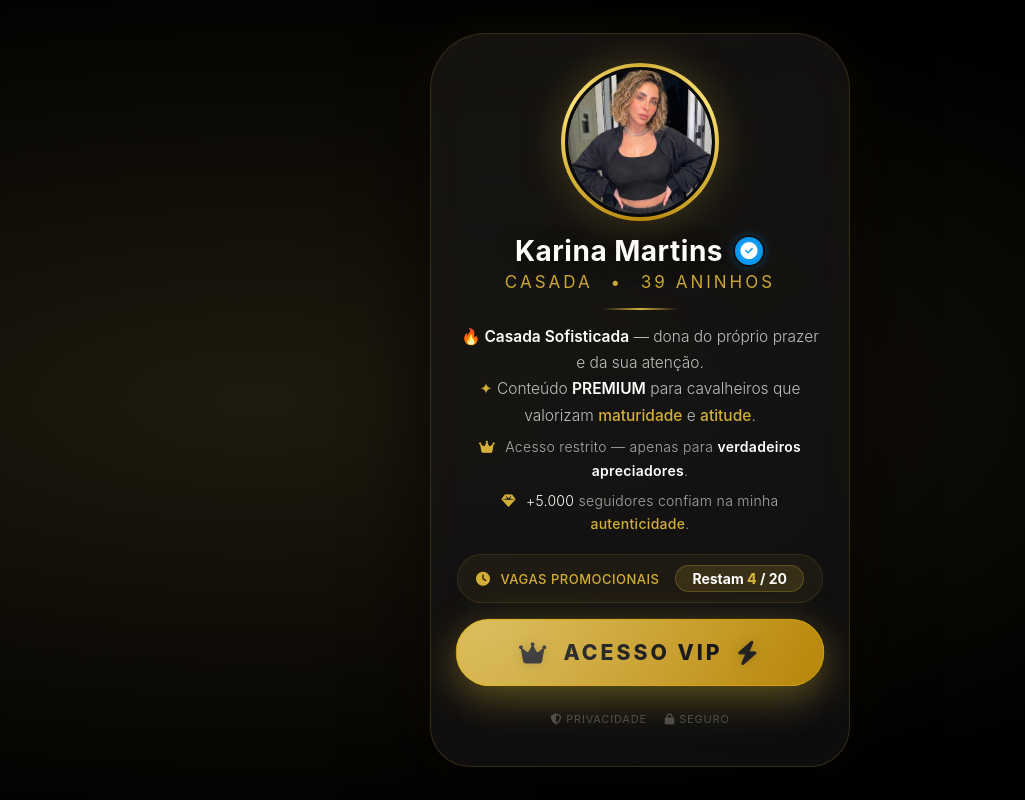
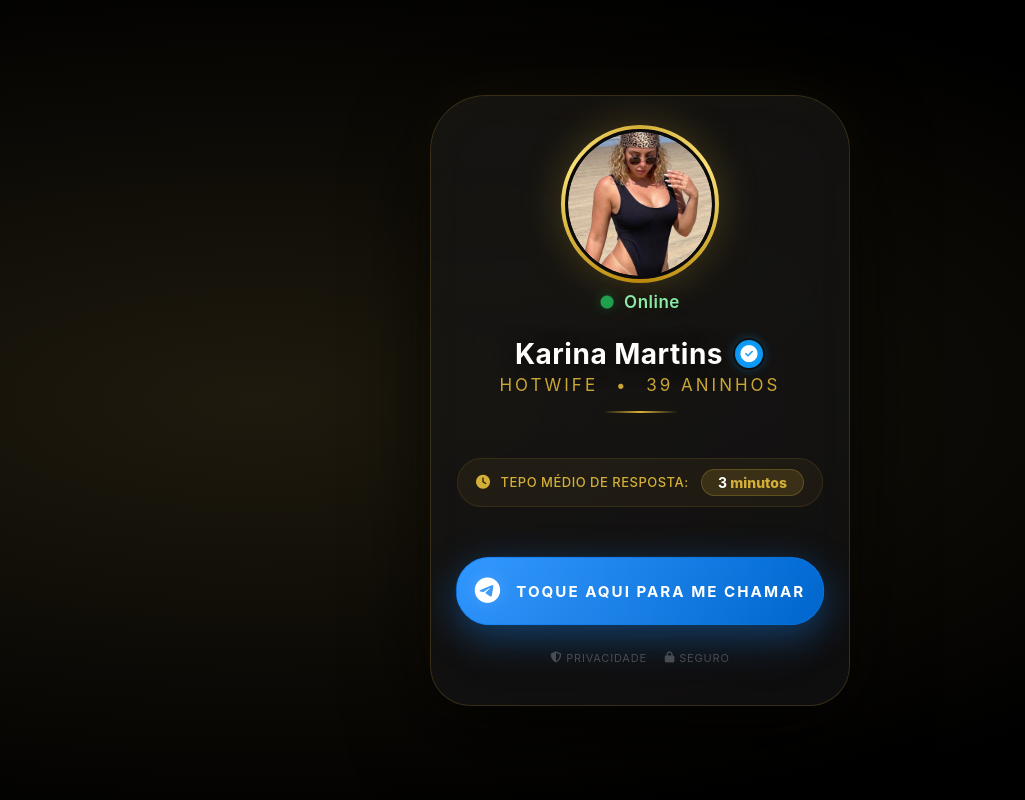
Before and after one commit to stefano1997-t/karinamartins.site, a plain HTML site: page index.html in a window 1280 px wide. Shown: the whole page, without its empty margins (0-1025 px from the left). Drawn offline with Linux system fonts and the light colour scheme.

Commit message:
Add files via upload

```diff
--- a/index.html
+++ b/index.html
@@ -3,7 +3,7 @@
 <head>
   <meta charset="UTF-8" />
   <meta name="viewport" content="width=device-width, initial-scale=1.0, maximum-scale=1.0, user-scalable=no" />
-  <title>Karina Martins • Oficial </title>
+  <title>Karina Martins • Oficial • Hotwife</title>
   <link rel="stylesheet" href="https://cdnjs.cloudflare.com/ajax/libs/font-awesome/6.5.0/css/all.min.css" />
   <style>
     /* ===== RESET E BASE ===== */
@@ -62,7 +62,7 @@
       position: relative;
       width: 148px;
       height: 148px;
-      margin: 0 auto 18px;
+      margin: 0 auto 0;
     }
 
     /* Anel dourado que gira */
@@ -119,6 +119,47 @@
       border-radius: 50%;
     }
 
+    /* ===== STATUS ONLINE (BOLINHA VERDE PISCANDO) ===== */
+    .online-status {
+      display: flex;
+      align-items: center;
+      justify-content: center;
+      gap: 10px;
+      margin-top: 14px;
+      margin-bottom: 4px;
+    }
+
+    .online-dot {
+      width: 14px;
+      height: 14px;
+      background: #22c55e;
+      border-radius: 50%;
+      display: inline-block;
+      box-shadow: 0 0 20px rgba(34, 197, 94, 0.5);
+      animation: pulseDot 1.8s ease-in-out infinite;
+    }
+
+    @keyframes pulseDot {
+      0%, 100% {
+        opacity: 1;
+        transform: scale(1);
+        box-shadow: 0 0 20px rgba(34, 197, 94, 0.5);
+      }
+      50% {
+        opacity: 0.5;
+        transform: scale(0.85);
+        box-shadow: 0 0 8px rgba(34, 197, 94, 0.2);
+      }
+    }
+
+    .online-text {
+      font-size: 17px;
+      font-weight: 600;
+      color: #86efac;
+      letter-spacing: 0.5px;
+      text-shadow: 0 0 30px rgba(34, 197, 94, 0.15);
+    }
+
     /* ===== NOME + SELO VERIFICADO ANIMADO ===== */
     .name-container {
       display: flex;
@@ -126,7 +167,7 @@
       justify-content: center;
       gap: 10px;
       flex-wrap: wrap;
-      margin-top: 6px;
+      margin-top: 25px;
     }
 
     .name {
@@ -173,7 +214,7 @@
       text-transform: uppercase;
       opacity: 0.95;
       text-shadow: 0 0 30px rgba(212, 175, 55, 0.15);
-      text-align: center; /* <-- CENTRALIZADO */
+      text-align: center;
       width: 100%;
       display: block;
     }
@@ -199,7 +240,7 @@
       margin: 4px 0 12px;
       padding: 0 4px;
       font-weight: 300;
-      text-align: center; /* <-- CENTRALIZADO PARA COMBINAR */
+      text-align: center;
     }
 
     .bio .destacar {
@@ -231,7 +272,7 @@
       border: 1px solid rgba(212, 175, 55, 0.12);
       border-radius: 60px;
       padding: 10px 18px;
-      margin: 18px 0 16px;
+      margin: 45px 0 16px;
       display: flex;
       align-items: center;
       justify-content: space-between;
@@ -267,7 +308,7 @@
       font-weight: 800;
     }
 
-    /* ===== BOTÃO VIP PULSANTE ===== */
+    /* ===== BOTÃO VIP - AZUL COM ÍCONE DO TELEGRAM ===== */
     .btn-vip {
       display: flex;
       align-items: center;
@@ -275,37 +316,37 @@
       gap: 14px;
       width: 100%;
       padding: 20px 12px;
-      margin: 12px 0 20px;
-      background: linear-gradient(135deg, #d4af37 0%, #b8860b 50%, #8b6914 100%);
+      margin: 50px 0 20px;
+      background: linear-gradient(135deg, #1a8cff 0%, #0066cc 50%, #004d99 100%);
       background-size: 200% 200%;
       border: none;
       border-radius: 60px;
-      color: #0a0a0a;
-      font-size: 21px;
-      font-weight: 800;
+      color: #ffffff;
+      font-size: 15px;
+      font-weight: 700;
       text-transform: uppercase;
-      letter-spacing: 3px;
+      letter-spacing: 2px;
       cursor: pointer;
-      box-shadow: 0 10px 40px rgba(212, 175, 55, 0.4);
+      box-shadow: 0 10px 40px rgba(26, 140, 255, 0.35);
       transition: all 0.3s ease;
       text-decoration: none;
-      border: 1px solid rgba(255, 215, 0, 0.3);
+      border: 1px solid rgba(26, 140, 255, 0.25);
       animation: pulseBtn 2.8s ease-in-out infinite;
       position: relative;
       overflow: hidden;
     }
 
     @keyframes pulseBtn {
-      0% { box-shadow: 0 8px 30px rgba(212, 175, 55, 0.3); transform: scale(1); }
-      50% { box-shadow: 0 15px 55px rgba(212, 175, 55, 0.6); transform: scale(1.02); }
-      100% { box-shadow: 0 8px 30px rgba(212, 175, 55, 0.3); transform: scale(1); }
+      0% { box-shadow: 0 8px 30px rgba(26, 140, 255, 0.3); transform: scale(1); }
+      50% { box-shadow: 0 15px 55px rgba(26, 140, 255, 0.55); transform: scale(1.02); }
+      100% { box-shadow: 0 8px 30px rgba(26, 140, 255, 0.3); transform: scale(1); }
     }
 
     .btn-vip:hover {
       animation: none;
       transform: scale(1.03);
-      box-shadow: 0 15px 60px rgba(212, 175, 55, 0.7);
-      background: linear-gradient(135deg, #e8c84a, #c99f2e, #a77b1a);
+      box-shadow: 0 15px 60px rgba(26, 140, 255, 0.6);
+      background: linear-gradient(135deg, #3399ff, #1a75e6, #0055b3);
     }
 
     .btn-vip:active {
@@ -313,9 +354,9 @@
     }
 
     .btn-vip i {
-      font-size: 24px;
-      color: #1a1a1a;
-      filter: drop-shadow(0 0 6px rgba(0,0,0,0.2));
+      font-size: 26px;
+      color: #ffffff;
+      filter: drop-shadow(0 0 8px rgba(255,255,255,0.15));
     }
 
     /* Brilho no botão */
@@ -326,7 +367,7 @@
       left: -50%;
       width: 200%;
       height: 200%;
-      background: radial-gradient(circle at 30% 30%, rgba(255,255,255,0.2), transparent 60%);
+      background: radial-gradient(circle at 30% 30%, rgba(255,255,255,0.1), transparent 60%);
       pointer-events: none;
     }
 
@@ -474,7 +515,7 @@
         gap: 10px;
       }
       .btn-vip i {
-        font-size: 20px;
+        font-size: 22px;
       }
       .link-item {
         padding: 13px 16px;
@@ -492,6 +533,16 @@
       .social-footer a {
         font-size: 24px;
       }
+      .online-status {
+        margin-top: 12px;
+      }
+      .online-dot {
+        width: 12px;
+        height: 12px;
+      }
+      .online-text {
+        font-size: 15px;
+      }
     }
 
     @media (max-width: 380px) {
@@ -508,6 +559,13 @@
       .bio {
         font-size: 14px;
       }
+      .online-dot {
+        width: 10px;
+        height: 10px;
+      }
+      .online-text {
+        font-size: 13px;
+      }
     }
   </style>
 </head>
@@ -520,11 +578,17 @@
     <div class="profile-ring">
       <div class="profile-ring-inner">
         <!-- SUBSTITUA O SRC PELA SUA FOTO -->
-        <img src="img/karinapf2.jpeg" />
+        <img src="./img/karinapf3.jpeg" alt="Karina Martins" />
         <!-- CASO QUEIRA USAR INICIAIS, DESCOMENTE ABAIXO E COMENTE A IMG ACIMA -->
         <!-- <div class="profile-placeholder">KM</div> -->
       </div>
     </div>
+  </div>
+
+  <!-- ===== STATUS ONLINE (BOLINHA VERDE PISCANDO) ===== -->
+  <div class="online-status">
+    <span class="online-dot"></span>
+    <span class="online-text">Online</span>
   </div>
 
   <!-- ===== NOME + SELO VERIFICADO ANIMADO ===== -->
@@ -535,33 +599,20 @@
 
   <!-- ===== SUBTÍTULO CENTRALIZADO ===== -->
   <div class="subtitle">
-    <span>CASADA</span> <span>•</span> <span>39 ANINHOS</span>
+    <span>HOTWIFE</span> <span>•</span> <span>39 ANINHOS</span>
   </div>
 
   <div class="divider"></div>
 
-  <!-- ===== BIO PERSUASIVA COM GATILHOS ===== -->
-  <div class="bio">
-    <span class="destacar">🔥 Casada Sofisticada</span> — dona do próprio prazer e da sua atenção.<br />
-    <span class="ouro">✦</span> Conteúdo <span class="destacar">PREMIUM</span> para cavalheiros que valorizam <span class="ouro">maturidade</span> e <span class="ouro">atitude</span>.<br />
-
-    <span class="linha-impacto">
-      <i class="fas fa-crown"></i> Acesso restrito — apenas para <span class="destacar">verdadeiros apreciadores</span>.
-    </span>
-    <span class="linha-impacto">
-      <i class="fas fa-gem"></i> <span style="color:#fff;">+5.000</span> seguidores confiam na minha <span class="ouro">autenticidade</span>.
-    </span>
+  <!-- ===== BARRA DE URGÊNCIA (VAGAS LIMITADAS) ===== -->
+  <div class="urgency-bar">
+    <span class="label"><i class="fas fa-clock"></i> Tepo médio de resposta:</span>
+    <span class="vagas">3 <span>minutos</span> </span>
   </div>
 
-  <!-- ===== BARRA DE URGÊNCIA (VAGAS LIMITADAS) ===== -->
-  <div class="urgency-bar">
-    <span class="label"><i class="fas fa-clock"></i> Vagas Promocionais</span>
-    <span class="vagas">Restam <span>4</span> / 20</span>
-  </div>
-
-  <!-- ===== BOTÃO PRINCIPAL VIP ===== -->
+  <!-- ===== BOTÃO PRINCIPAL - AZUL COM ÍCONE DO TELEGRAM ===== -->
   <a href="https://t.me/karinamartins_bot" class="btn-vip" target="_blank" rel="noopener">
-    <i class="fas fa-crown"></i> Acesso VIP <i class="fas fa-bolt"></i>
+    <i class="fab fa-telegram-plane"></i> Toque Aqui para me chamar
   </a>
 
   <!-- ===== FOOTER COM SELO +18 E PRIVACIDADE ===== -->
```
Also changed, not shown: img/karinapf3.jpeg (added).
